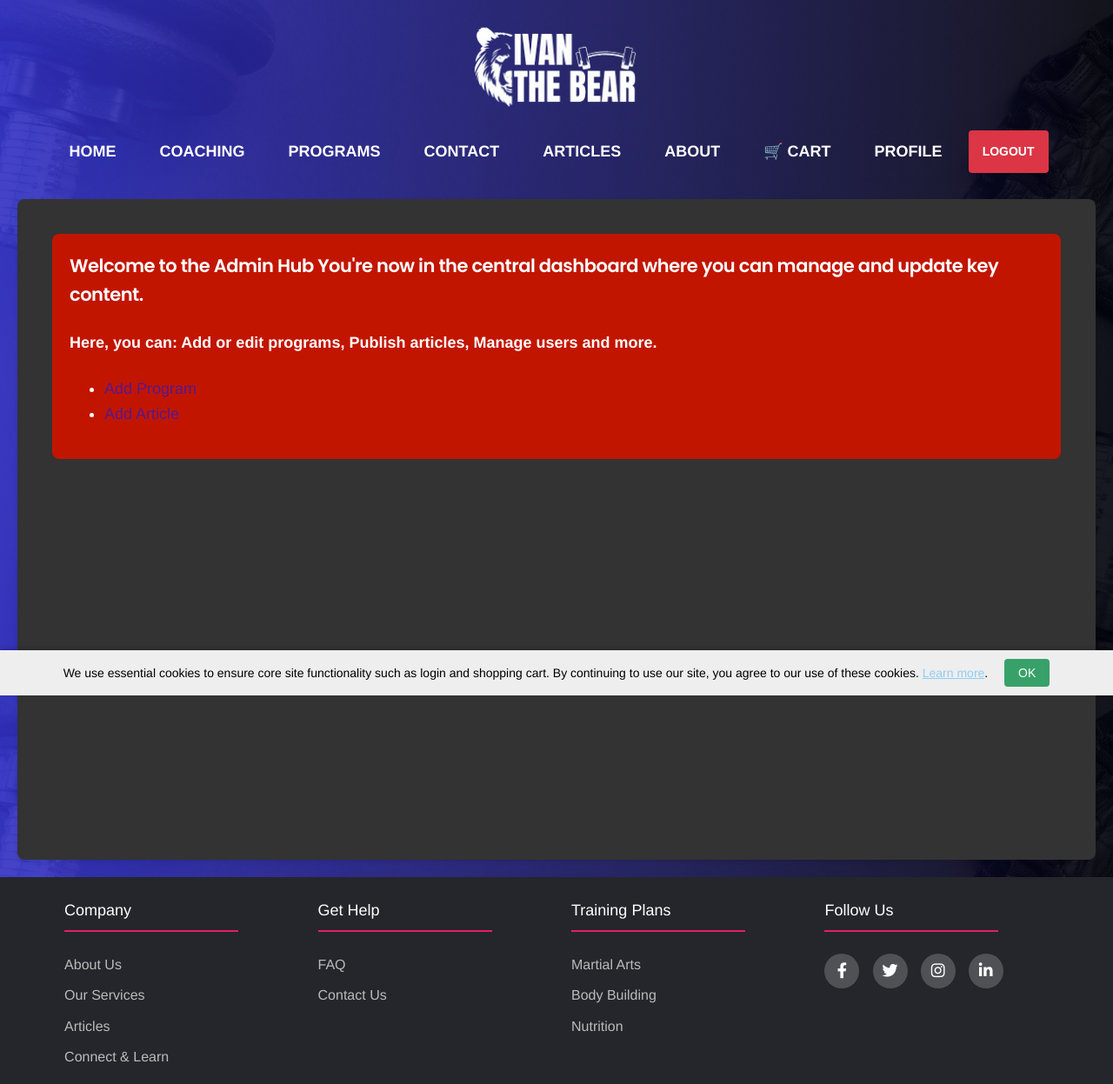
After one commit to VladimirSiTozi/TrainerAppIvan_BackEnd2, a Django app: page /accounts/1/adminhub/ in a window 1280 px wide. The commit adds this page. Shown: the whole page at 87% size. Run offline with Django 5.2, Linux system fonts and the light colour scheme; the visitor is signed in with stand-in values (Sample User, id 1); data comes from the database, SQL or seed files in the repository; data that the repository does not hold is empty; parts of the project's set-up code (start-up, migrations or seed data) failed here and were passed over; some libraries are stand-ins or nearby versions.

Commit message:
add: AdminHub Page

```diff
--- a/TrainerAppIvan_BackEnd2/account/urls.py
+++ b/TrainerAppIvan_BackEnd2/account/urls.py
@@ -1,6 +1,7 @@
 from django.urls import path, include
 
 from TrainerAppIvan_BackEnd2.account import views
+from TrainerAppIvan_BackEnd2.account.views import AdminHubView
 from TrainerAppIvan_BackEnd2.program.views import WorkoutPlanDetailView, WorkoutPlansListView
 
 urlpatterns = [
@@ -12,6 +13,7 @@ urlpatterns = [
     path('complete-profile/', views.complete_profile, name='complete-profile'),
     path('<slug:slug>/', include([
         path('', views.AccountDetailView.as_view(), name='account-detail'),
+        path('adminhub/', AdminHubView.as_view(), name='admin-hub'),
         path('edit/', views.edit_profile, name='profile-edit'),
         path('workout-plans/', include([
             path('list/', WorkoutPlansListView.as_view(), name='workout-plans-list'),
--- a/TrainerAppIvan_BackEnd2/account/views.py
+++ b/TrainerAppIvan_BackEnd2/account/views.py
@@ -13,6 +13,7 @@ from django.http import HttpResponse
 from django.shortcuts import render, redirect, get_object_or_404
 from django.contrib.auth import authenticate, login, logout, get_user_model
 from django.urls import reverse_lazy
+from django.utils.decorators import method_decorator
 from django.views.decorators.http import require_POST
 from google.oauth2 import id_token
 from google.auth.transport import requests
@@ -307,3 +308,8 @@ def staff_user_search(request):
     }
 
     return render(request, 'account/accounts-list.html', context)
+
+
+@method_decorator(staff_member_required, name='dispatch')
+class AdminHubView(TemplateView):
+    template_name = 'account/admin-hub.html'
--- a/static/assets/styles/account.css
+++ b/static/assets/styles/account.css
@@ -21,6 +21,13 @@
     padding: 20px;
     margin: 20px;
     background-color: #34495e;
+    border-radius: 8px;
+}
+
+.account-admin {
+    padding: 20px;
+    margin: 20px;
+    background-color: #c21500;
     border-radius: 8px;
 }
 
--- /dev/null
+++ b/templates/account/admin-hub.html
@@ -0,0 +1,21 @@
+{% extends 'common/base.html' %}
+{% load static %}
+
+{% block content %}
+    <div class="account-container">
+        <div class="account">
+            {% if user.is_staff %}
+                <div class="account-admin">
+                    <h3>Welcome to the Admin Hub
+                        You're now in the central dashboard where you can manage and update key content.
+                    </h3>
+                    <h4>Here, you can: Add or edit programs, Publish articles, Manage users and more.</h4>
+                    <ul>
+                        <li><a href="" class="">Add Program</a></li>
+                        <li><a href="">Add Article</a></li>
+                    </ul>
+                </div>
+            {% endif %}
+        </div>
+    </div>
+{% endblock %}
--- a/templates/account/profile-base.html
+++ b/templates/account/profile-base.html
@@ -6,7 +6,7 @@
         <div class="account">
 
             {% if user.is_staff %}
-                <div class="account-message-content">
+                <div class="account-admin">
                     <div class="admin-view-indicator">
                         <div class="admin-header">
                             <svg xmlns="http://www.w3.org/2000/svg" width="24" height="24" viewBox="0 0 24 24"
@@ -33,6 +33,9 @@
                                     <line x1="12" y1="16" x2="12.01" y2="16"></line>
                                 </svg>
                                 <span>Remember to log out after completing administrative tasks</span>
+                                <div>
+                                    <a href="{% url 'admin-hub' slug=user.profile.slug %}" class="cta-button">AdminHub</a>
+                                </div>
                             </div>
                         </div>
                     </div>
```
